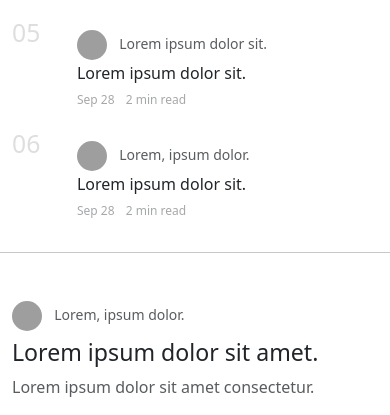
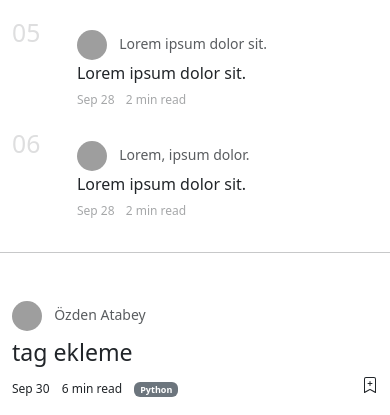
Before and after one commit to ozdenatabey/medium_clone, a Django app: page / in a window 390 px wide. Shown: the part 1087-1502 px from the top of the page. Run offline with Django 4.2, Linux system fonts and the light colour scheme; data comes from the database, SQL or seed files in the repository; both versions use the stored data as it was after the commit; some libraries are stand-ins or nearby versions; grey boxes are pictures that could not be loaded.

Commit message:
postlarin ana sayfada gorunur hale gelmesi ve easy thumbnail kullanimi

```diff
--- /dev/null
+++ b/blog/templates/blog/components/post.html
@@ -0,0 +1,50 @@
+{% load thumbnail %}
+<article class="row mb-3">
+    <div class="col-sm-8">
+      <div>
+        <a href="#" class="text-decoration-none text-muted">
+          <img
+            src="https://picsum.photos/id/212/30/30?grayscale"
+            class="rounded-circle"
+            alt=""
+          />
+          <small class="ms-2">{{ post.user.get_full_name }}</small>
+        </a>
+      </div>
+      <h3 class="mt-2">{{ post.title }}</h3>
+      <span class="text-muted">
+        {{ post.content|safe|truncatewords_html:10 }}
+      </span>
+      <ul class="list-inline">
+        <li class="list-inline-item fs-12">Sep 30</li>
+        <li class="list-inline-item fs-12">6 min read</li>
+        <li class="list-inline-item fs-12">
+          <span class="badge bg-secondary">{{ post.category }}</span>
+        </li>
+        <li class="list-inline-item fs-12 float-end">
+          <svg
+            xmlns="http://www.w3.org/2000/svg"
+            width="16"
+            height="16"
+            fill="currentColor"
+            class="bi bi-bookmark-plus"
+            viewBox="0 0 16 16"
+          >
+            <path
+              d="M2 2a2 2 0 0 1 2-2h8a2 2 0 0 1 2 2v13.5a.5.5 0 0 1-.777.416L8 13.101l-5.223 2.815A.5.5 0 0 1 2 15.5V2zm2-1a1 1 0 0 0-1 1v12.566l4.723-2.482a.5.5 0 0 1 .554 0L13 14.566V2a1 1 0 0 0-1-1H4z"
+            />
+            <path
+              d="M8 4a.5.5 0 0 1 .5.5V6H10a.5.5 0 0 1 0 1H8.5v1.5a.5.5 0 0 1-1 0V7H6a.5.5 0 0 1 0-1h1.5V4.5A.5.5 0 0 1 8 4z"
+            />
+          </svg>
+        </li>
+      </ul>
+    </div>
+    <div class="col-sm-4">
+      <img
+        src="{{ post.cover_image|thumbnail_url:'thumbnail' }}"
+        alt=""
+        class="w-100 img-thumbnail"
+      />
+    </div>
+  </article>
--- a/blog/views.py
+++ b/blog/views.py
@@ -19,7 +19,7 @@ def create_blog_post_view(request):
             f.save()
             tags = json.loads(form.cleaned_data.get('tag'))
             for item in tags:
-                tag_item, created = Tag.objects.get_or_create(title=item.get('value'))
+                tag_item, created = Tag.objects.get_or_create(title=item.get('value').lower())
                 f.tag.add(tag_item)
             messages.success(request,'Blog Postunuz Başarıyla Oluşturuldu. Ana Sayfaya Yönlendiriliyorsunuz..')
             return redirect('home_view')
--- a/page/templates/page/home_page.html
+++ b/page/templates/page/home_page.html
@@ -243,53 +243,10 @@
       <section class="container mt-5">
         <div class="row">
           <main class="col-sm-7">
-            <article class="row mb-3">
-              <div class="col-sm-8">
-                <div>
-                  <a href="#" class="text-decoration-none text-muted">
-                    <img
-                      src="https://picsum.photos/id/212/30/30?grayscale"
-                      class="rounded-circle"
-                      alt=""
-                    />
-                    <small class="ms-2">Lorem, ipsum dolor.</small>
-                  </a>
-                </div>
-                <h3 class="mt-2">Lorem ipsum dolor sit amet.</h3>
-                <p class="text-muted">Lorem ipsum dolor sit amet consectetur.</p>
-                <ul class="list-inline">
-                  <li class="list-inline-item fs-12">Sep 30</li>
-                  <li class="list-inline-item fs-12">6 min read</li>
-                  <li class="list-inline-item fs-12">
-                    <span class="badge bg-secondary">History</span>
-                  </li>
-                  <li class="list-inline-item fs-12 float-end">
-                    <svg
-                      xmlns="http://www.w3.org/2000/svg"
-                      width="16"
-                      height="16"
-                      fill="currentColor"
-                      class="bi bi-bookmark-plus"
-                      viewBox="0 0 16 16"
-                    >
-                      <path
-                        d="M2 2a2 2 0 0 1 2-2h8a2 2 0 0 1 2 2v13.5a.5.5 0 0 1-.777.416L8 13.101l-5.223 2.815A.5.5 0 0 1 2 15.5V2zm2-1a1 1 0 0 0-1 1v12.566l4.723-2.482a.5.5 0 0 1 .554 0L13 14.566V2a1 1 0 0 0-1-1H4z"
-                      />
-                      <path
-                        d="M8 4a.5.5 0 0 1 .5.5V6H10a.5.5 0 0 1 0 1H8.5v1.5a.5.5 0 0 1-1 0V7H6a.5.5 0 0 1 0-1h1.5V4.5A.5.5 0 0 1 8 4z"
-                      />
-                    </svg>
-                  </li>
-                </ul>
-              </div>
-              <div class="col-sm-4">
-                <img
-                  src="https://picsum.photos/id/220/400/300?grayscale"
-                  alt=""
-                  class="w-100 img-thumbnail"
-                />
-              </div>
-            </article>
+            {% for post in posts %}
+              {% include 'blog/components/post.html' %}
+            {% endfor %}
+
 
             <article class="row mb-3">
               <div class="col-sm-8">
--- a/page/views.py
+++ b/page/views.py
@@ -1,5 +1,9 @@
 from django.shortcuts import render
+from blog.models import BlogPost
 
 def home_view(request):
-    context = {}
+    posts = BlogPost.objects.filter(is_active=True).order_by('-created_at')
+    context = dict(
+        posts=posts
+    )
     return render(request, 'page/home_page.html', context)
--- a/requirements.txt
+++ b/requirements.txt
@@ -10,6 +10,7 @@ django-autoslug==1.9.8
 django-crispy-forms==1.14.0
 django-extensions==3.2.1
 django-tinymce==3.5.0
+easy-thumbnails==2.8.5
 executing==1.2.0
 ipython==8.10.0
 jedi==0.18.2
```
Also changed, not shown: config/settings.py (+11 -0 lines), db.sqlite3, media_files/post/monkey_KdgvqTz.jpg.400x300_q85_crop.jpg (added), media_files/post/monkey_nJRuhsu.jpg.400x300_q85_crop.jpg (added).
